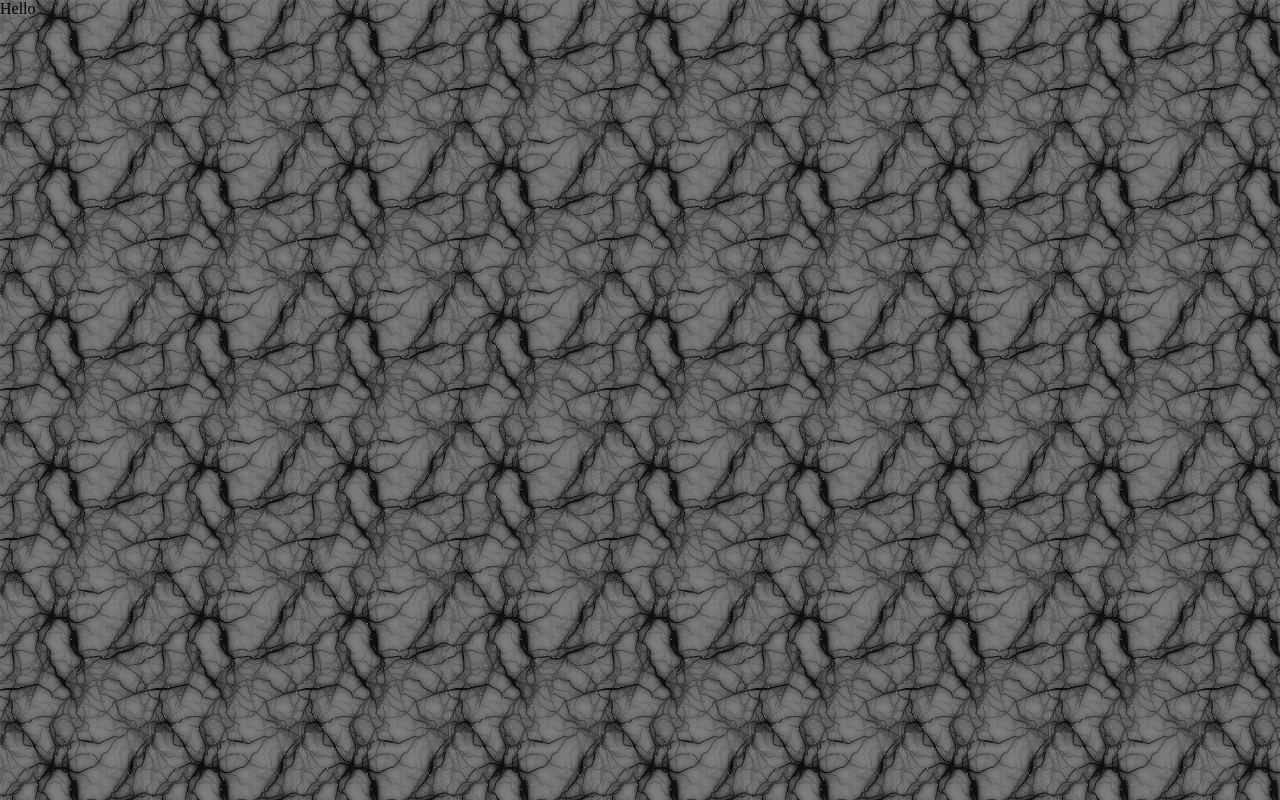
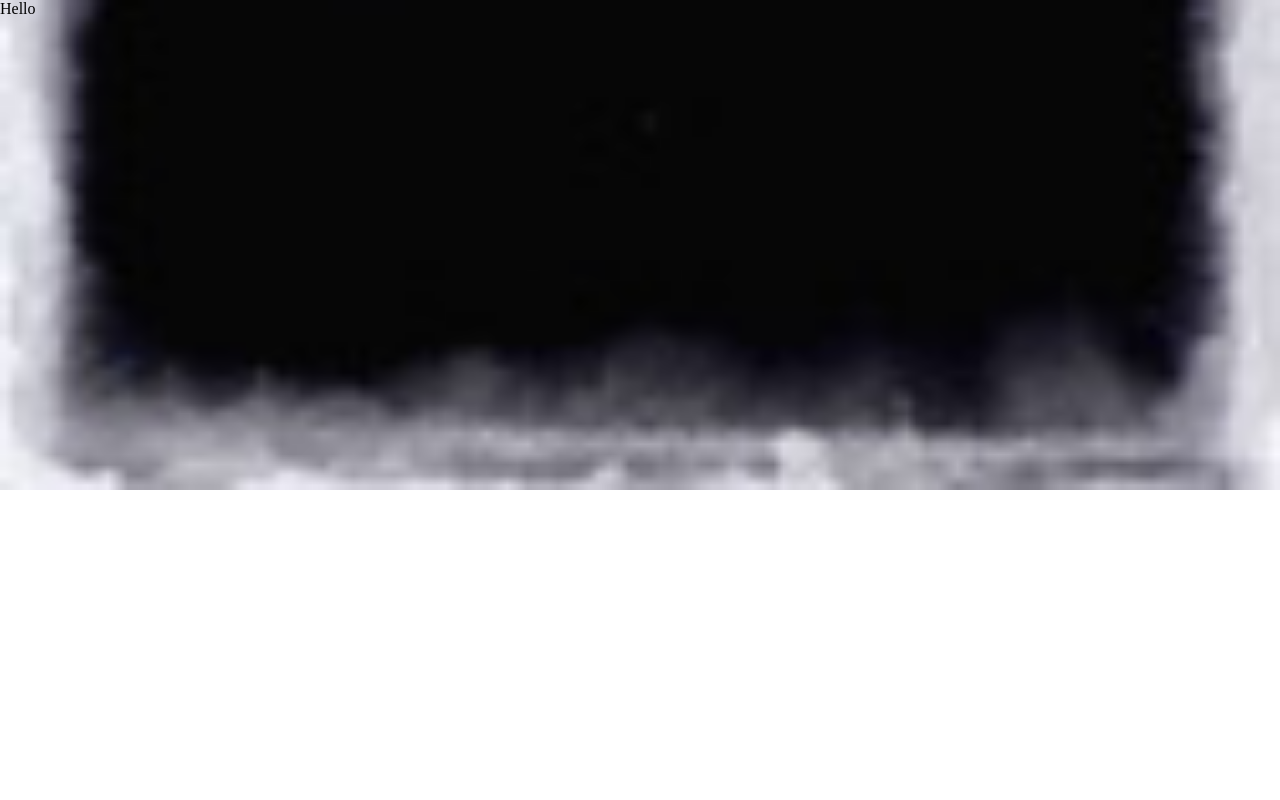
Before and after one commit to krezket/krezket.net, a React (Vite) app: page /home in a window 1280 px wide. Built offline with nearby package versions, Linux system fonts and the light colour scheme; a web font is replaced by a local one.

Commit message:
reorganized home, added new background

```diff
--- a/src/index.css
+++ b/src/index.css
@@ -2,12 +2,12 @@ body {
   /* background-color: black; */
   /* background-image: url(./assets/backgrounds/back-1.jpeg); */
   /* background-image: url(./assets/backgrounds/back-2.jpeg); */
-  background-image: url(./assets/backgrounds/bg-27.gif);
-  /* background-image: url(./assets/backgrounds/bg-28.gif); */
+  /* background-image: url(./assets/backgrounds/bg-27.gif); */
+  background-image: url(./assets/images/white-b.jpg);
 
-  /* background-size: cover; */
-  /* background-position: center; */
-  /* background-repeat: no-repeat; */
+  background-size: cover;
+  background-position: center;
+  background-repeat: no-repeat;
   margin: 0;
 }
 
--- a/src/pages/Homepage/Homepage.jsx
+++ b/src/pages/Homepage/Homepage.jsx
@@ -34,7 +34,7 @@ export default function Homepage(props) {
                                 : 'light-header'
                     }>
 
-                        <img src={divider1} alt="ornate-divider" />
+                        {/* <img src={divider1} alt="ornate-divider" /> */}
 
                         {/* <h1 className='light-h1'>krezket</h1> */}
                         {/* <p className='light-p'>Web Design for Artists, Creators, and Musicians.</p> */}
@@ -57,6 +57,8 @@ export default function Homepage(props) {
 
                         </div>
 
+                        <img src={divider1} alt="ornate-divider" />
+
                         <p className={
                             props.stateDark === 'dark'
                                 ? 'light-p'
@@ -67,7 +69,6 @@ export default function Homepage(props) {
                             Web Design for Artists, Creators, and Musicians.
                         </p>
 
-                        <img src={divider1} alt="ornate-divider" />
                     </header>
 
                     <main className='main' id={
```
Also changed, not shown: src/assets/images/white-b.jpg (added).
